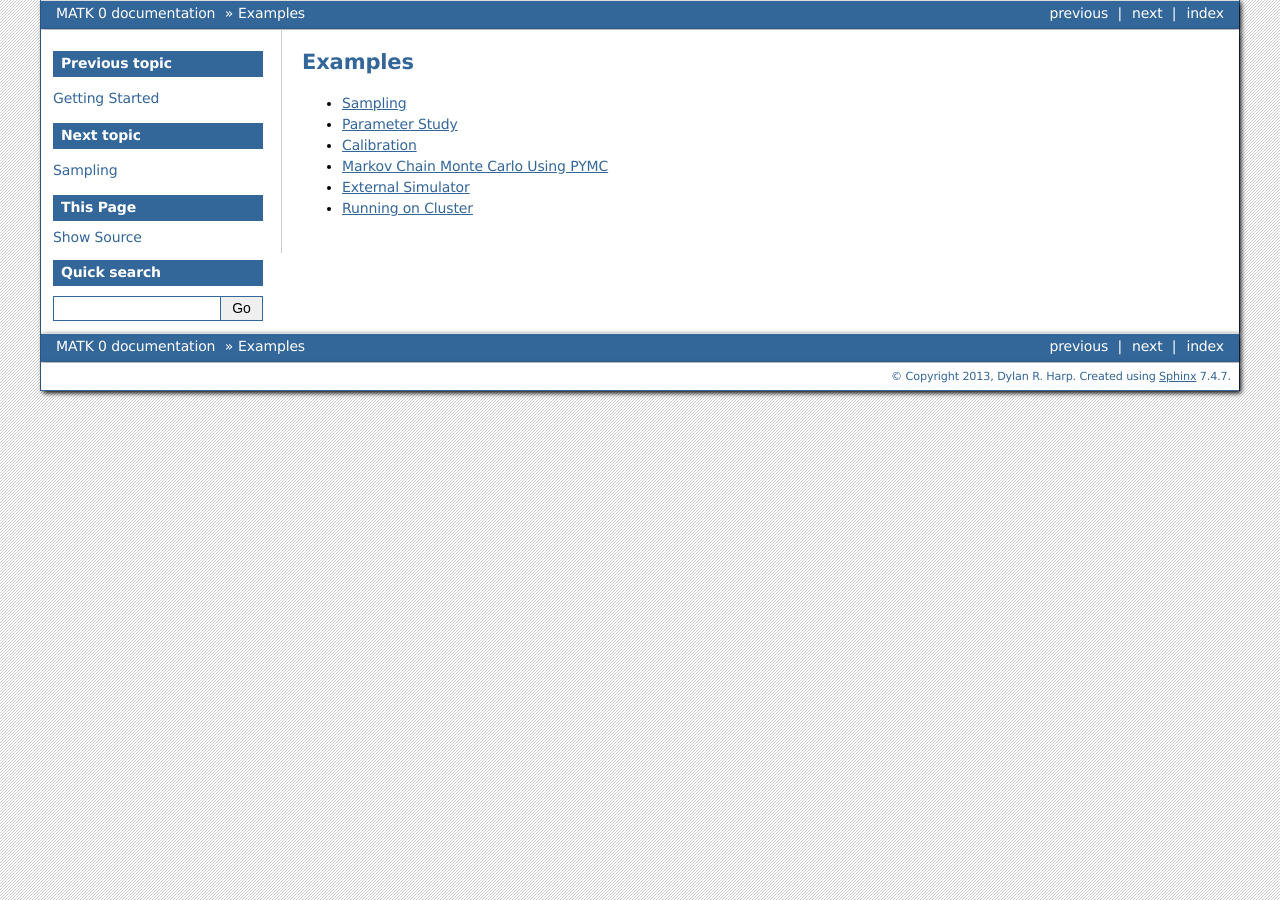
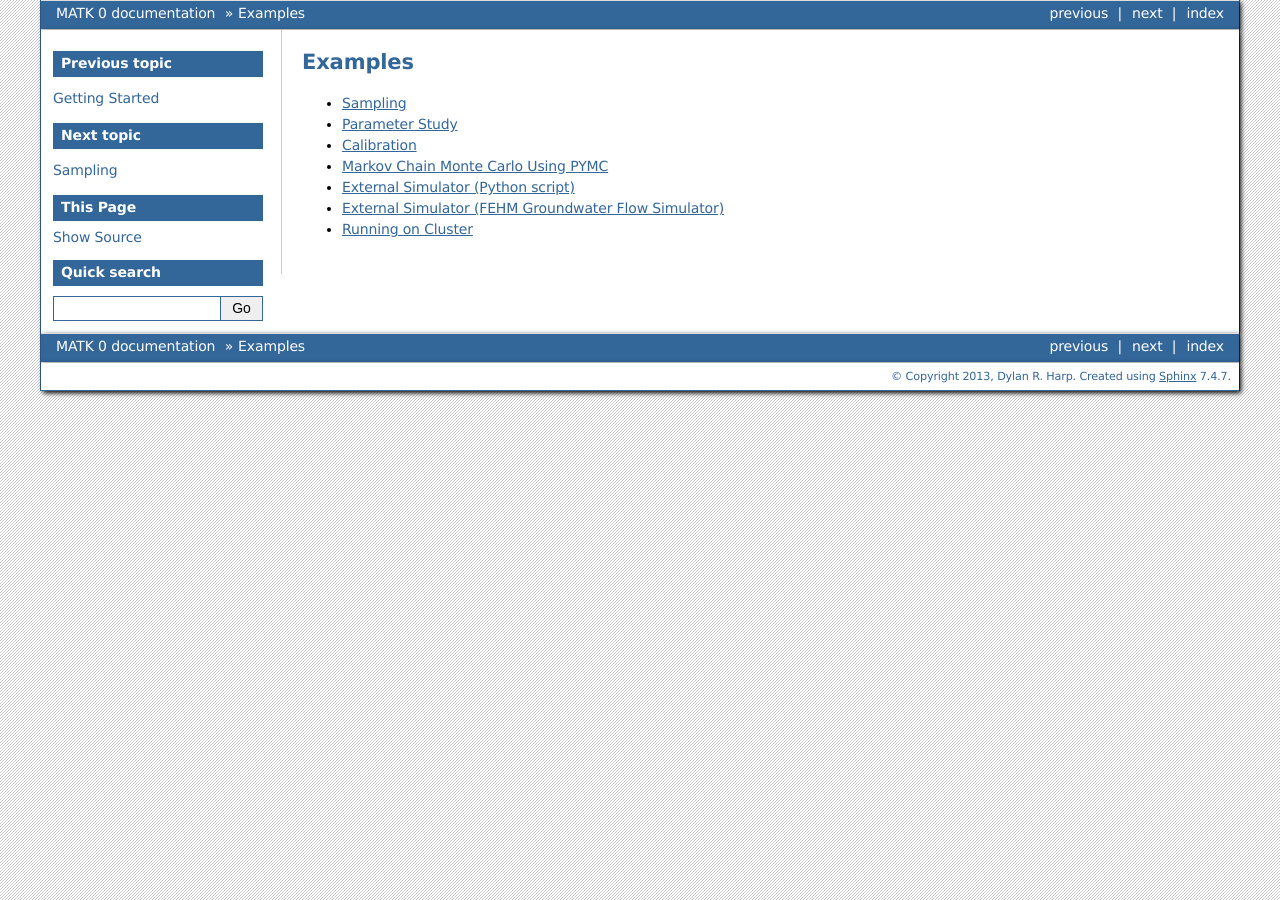
Before and after one commit to dharp/matk, a Sphinx documentation site: the page built from manual/source/example.rst, in a window 1280 px wide. Built offline with Sphinx 7.4.7, drawn with Linux system fonts in a browser that asks for light colours; formulas are drawn with MathJax 3.

Commit message:
Added example_external documentation example

```diff
--- a/manual/source/example.rst
+++ b/manual/source/example.rst
@@ -16,6 +16,8 @@
 
     example_pymc
 
+    example_external
+
     example_fehm
 
     example_cluster
--- a/manual/source/example_fehm.rst
+++ b/manual/source/example_fehm.rst
@@ -1,7 +1,7 @@
 .. _ext-sim:
 
-External Simulator
-------------------
+External Simulator (FEHM Groundwater Flow Simulator)
+-------------------------
 
 This example demonstrates a simple parameter study with an external simulator (FEHM groundwater simulator) using the subprocess call (`<https://docs.python.org/2/library/subprocess.html>`_) function to make system calls. MATK's :func:`pest_io.tpl_write <matk.pest_io.tpl_write>` is used to create model input files with parameters in the correct locations.
 
```
Also changed, not shown: manual/source/example_external.rst (added, +19 -0 lines), 1 other file.
